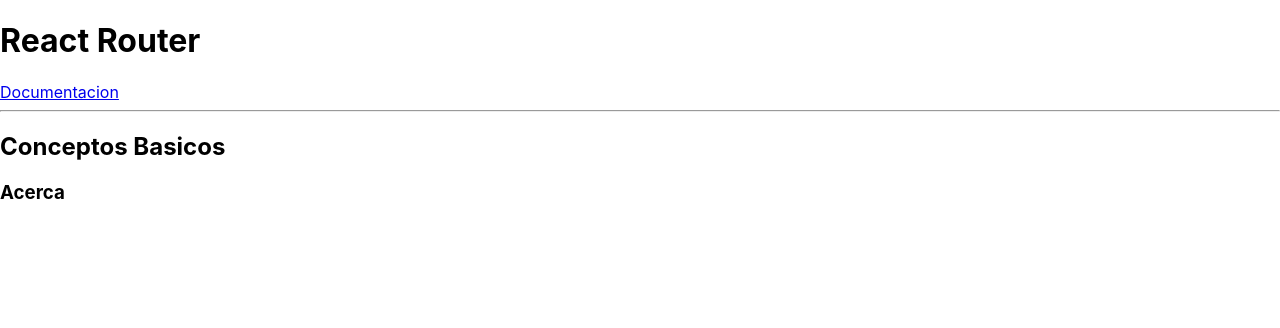
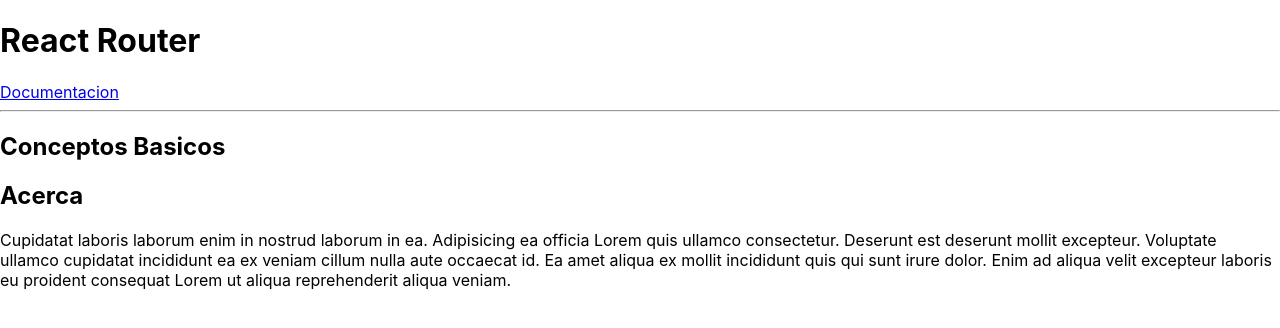
Before and after one commit to nicolaymh/ConceptsRouterV5, a React (Create React App) app: page /acerca in a window 1280 px wide. Shown: the top 328 px of the page. Built offline with nearby package versions, Linux system fonts and the light colour scheme; the HTML template or start-up script is replaced by a standard one.

Commit message:
Llamando componentes en las rutas

```diff
--- a/src/components/ConceptosBasicos.js
+++ b/src/components/ConceptosBasicos.js
@@ -1,4 +1,6 @@
 import { BrowserRouter as Router, Route, Switch } from 'react-router-dom';
+import { Acerca } from '../pages/Acerca';
+import { Contacto } from '../pages/Contacto';
 
 export const ConceptosBasicos = () => {
     return (
@@ -12,10 +14,21 @@
                         <p>Bienvenid@s al tema de las Rutas en React</p>
                     </Route>
                     <Route exact path='/acerca'>
-                        <h3>Acerca</h3>
+                        <Acerca />
+                        <p>
+                            Cupidatat laboris laborum enim in nostrud laborum in
+                            ea. Adipisicing ea officia Lorem quis ullamco
+                            consectetur. Deserunt est deserunt mollit excepteur.
+                            Voluptate ullamco cupidatat incididunt ea ex veniam
+                            cillum nulla aute occaecat id. Ea amet aliqua ex
+                            mollit incididunt quis qui sunt irure dolor. Enim ad
+                            aliqua velit excepteur laboris eu proident consequat
+                            Lorem ut aliqua reprehenderit aliqua veniam.
+                        </p>
                     </Route>
                     <Route exact path='/contacto'>
                         <h3>Contacto</h3>
+                        <Contacto />
                     </Route>
                 </Switch>
             </Router>
--- /dev/null
+++ b/src/pages/Acerca.js
@@ -0,0 +1,9 @@
+import React from 'react';
+
+export const Acerca = () => {
+    return (
+        <div>
+            <h2>Acerca</h2>
+        </div>
+    );
+};
--- /dev/null
+++ b/src/pages/Contacto.js
@@ -0,0 +1,9 @@
+import React from 'react';
+
+export const Contacto = () => {
+    return (
+        <div>
+            <h3>Contacto</h3>
+        </div>
+    );
+};
```
